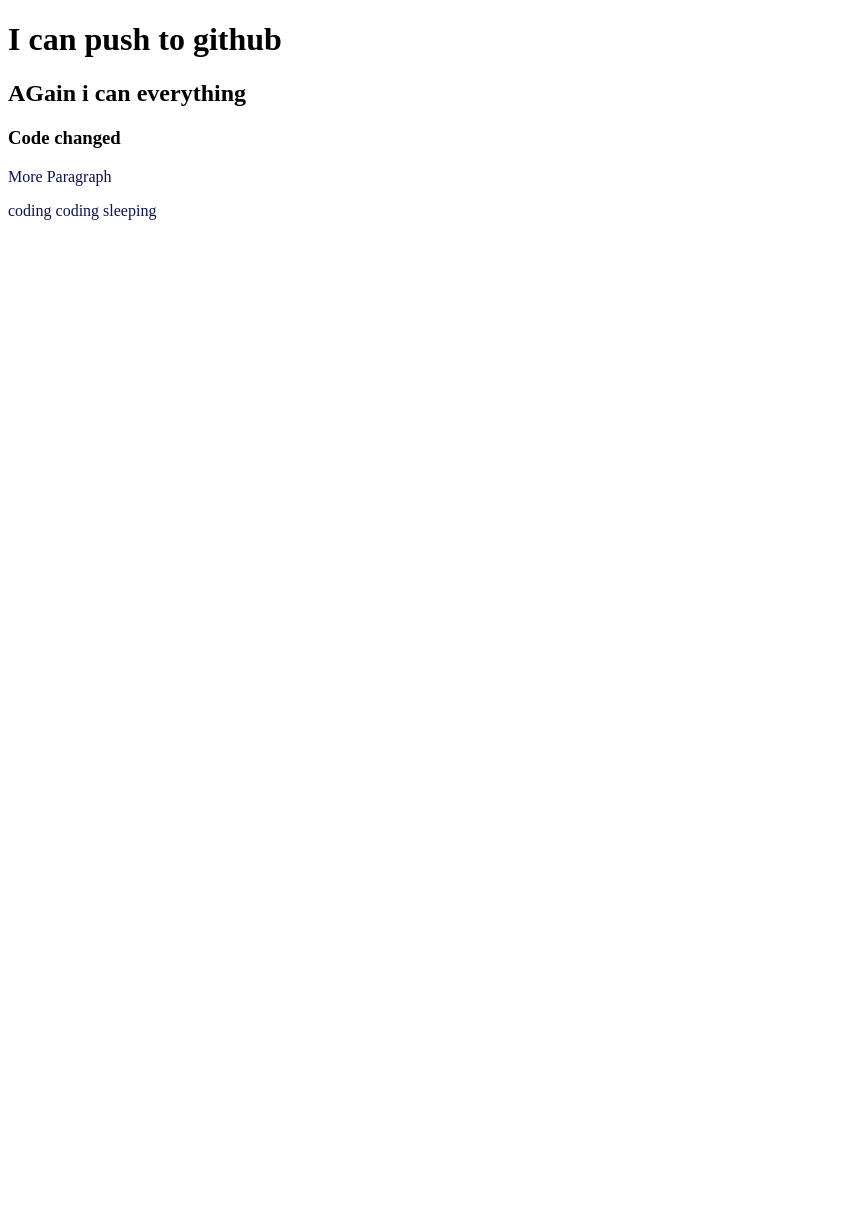
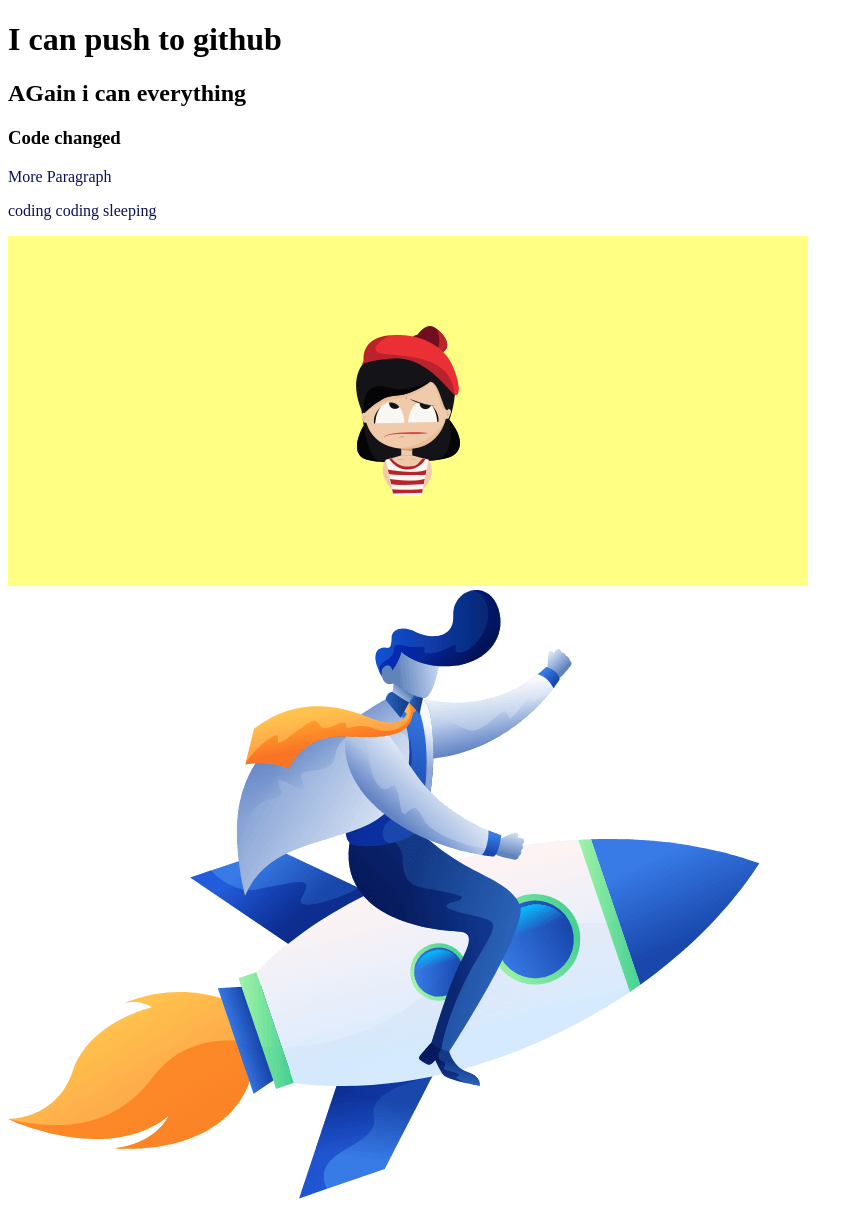
Before and after one commit to sajedasaju/my-second-repo, a plain HTML site: page index.html in a window 1280 px wide. Shown: the whole page, without its empty margins (0-863 px from the left). Before the commit the page ends 800 px from the top, so only its background shows below. Drawn offline with Linux system fonts and the light colour scheme.

Commit message:
image added

```diff
--- a/index.html
+++ b/index.html
@@ -13,5 +13,7 @@
     <h3>Code changed</h3>
     <p>More Paragraph</p>
     <p>coding coding sleeping</p>
+    <img src="cute_girl.png" alt="">
+    <img src="char2.png" alt="">
 </body>
 </html>
```
Also changed, not shown: Charecter.png (added), char2.png (added), cute_girl.png (added).
